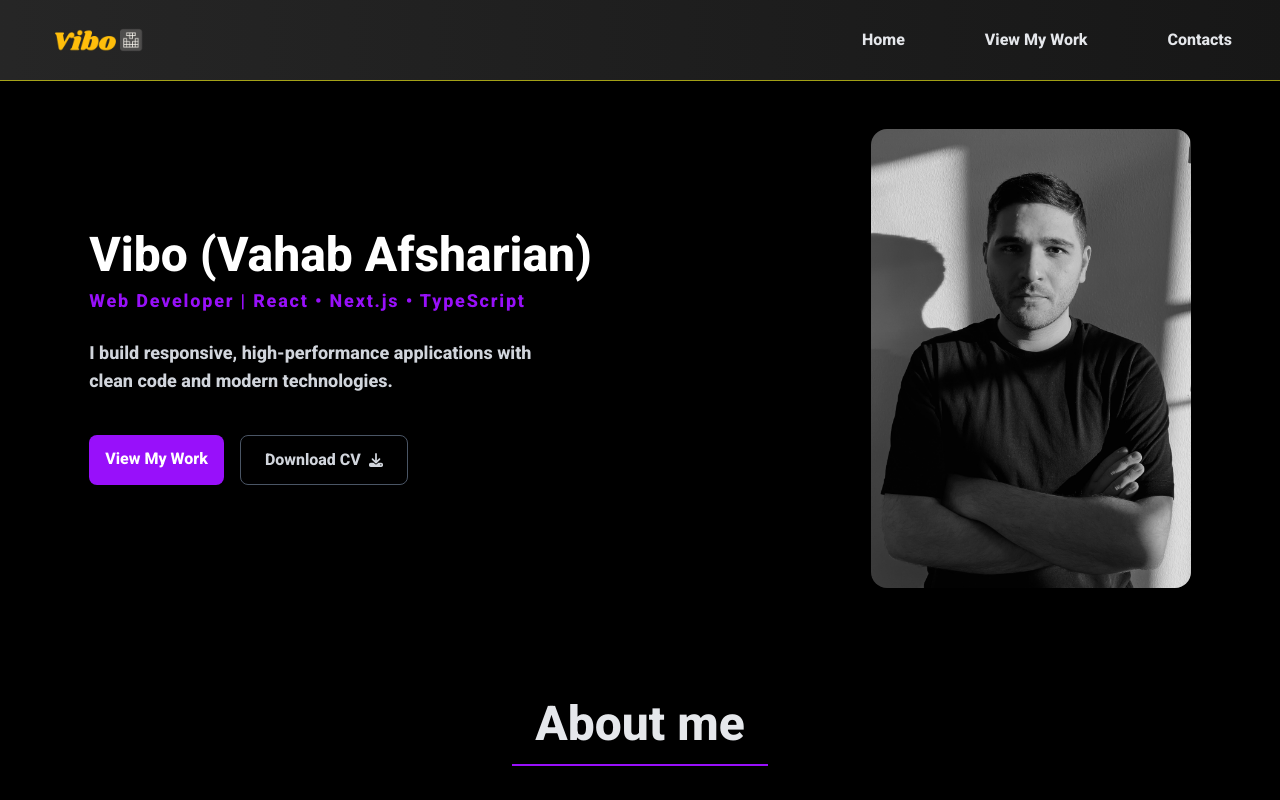
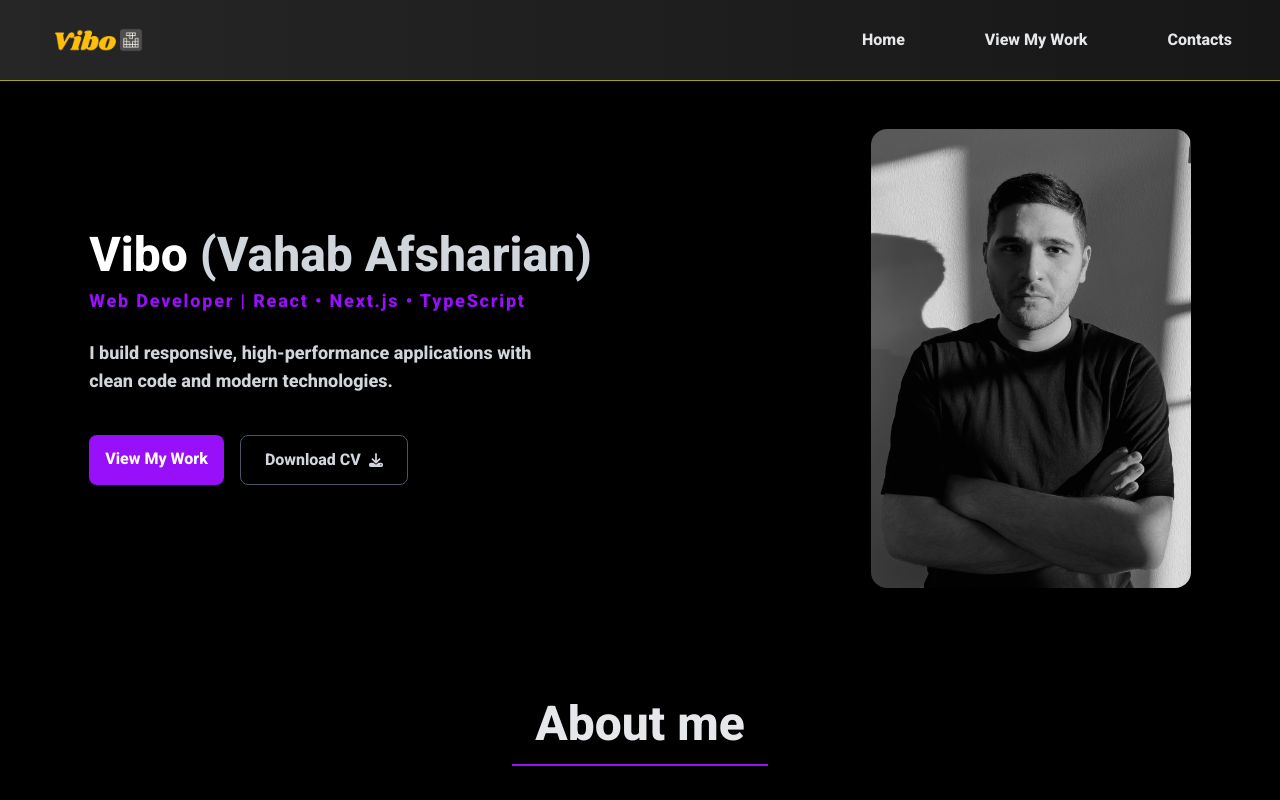
Before and after one commit to viboverse/my-personal-portfolio, a Next.js app: page / in a window 1280 px wide. Shown: the top 800 px of the page. Built offline with nearby package versions, Linux system fonts and the light colour scheme.

Commit message:
fix: fade full name

```diff
--- a/src/components/HeroSection.tsx
+++ b/src/components/HeroSection.tsx
@@ -10,7 +10,8 @@ export default function HeroSection() {
             <div className="space-y-6">
                <div className="space-y-2">
                   <h1 className="text-4xl font-light text-white md:text-5xl">
-                     Vibo (Vahab Afsharian)
+                     Vibo{" "}
+                     <p className="inline text-gray-300">(Vahab Afsharian)</p>
                   </h1>
                   <p className="text-lg tracking-widest text-purple-600">
                      Web Developer | React • Next.js • TypeScript
```
